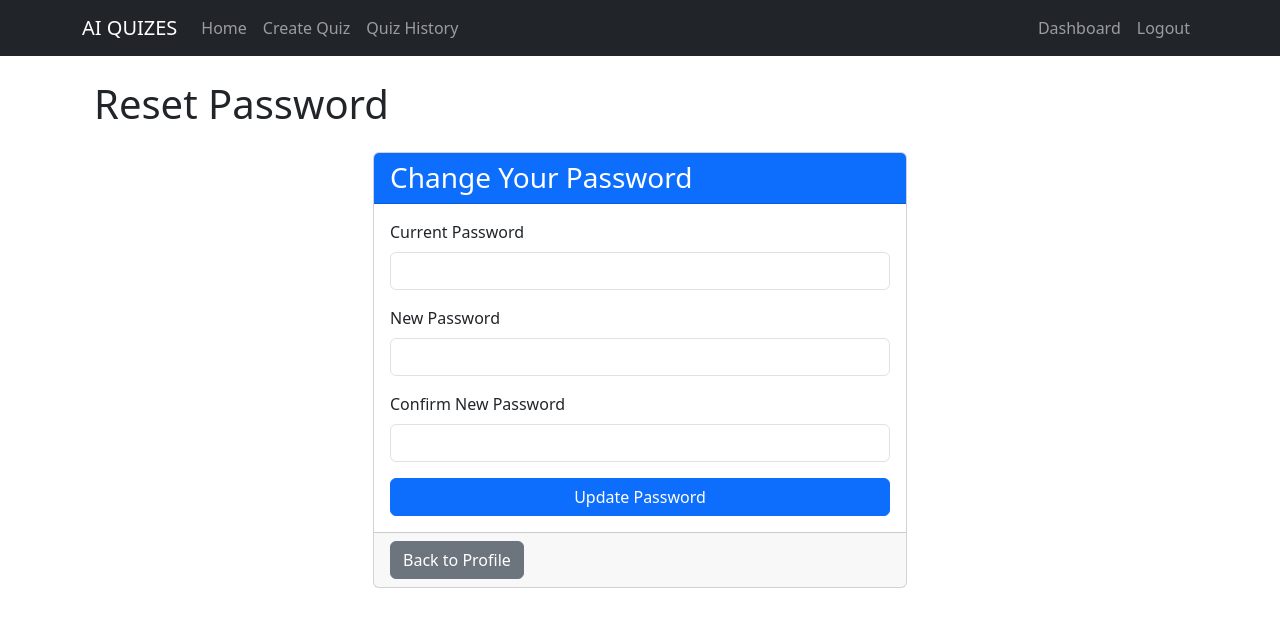
After one commit to SiraYsia/AI-Quizes-CMSC388J, a Flask app: page /reset-password in a window 1280 px wide. The commit adds this page. Shown: the top 627 px of the page. Run offline with Flask 3, Linux system fonts and the light colour scheme; the visitor is signed in with stand-in values (Sample User, id 1).

Commit message:
add reset password functionlity

```diff
--- a/quiz_app/auth/routes.py
+++ b/quiz_app/auth/routes.py
@@ -3,6 +3,7 @@ from flask_login import login_user, current_user, logout_user, login_required
 from quiz_app import bcrypt, mongo
 from quiz_app.models import User
 from quiz_app.auth.forms import RegistrationForm, LoginForm
+from quiz_app.user.forms import ResetPasswordForm
 from . import auth
 from bson.objectid import ObjectId
 
@@ -47,6 +48,28 @@ def login():
 
     return render_template('auth/login.html', title='Login', form=form)
 
+
+@auth.route('/reset-password', methods=['GET', 'POST'])
+@login_required
+def reset_password():
+    form = ResetPasswordForm()
+
+    if form.validate_on_submit():
+        if bcrypt.check_password_hash(current_user.password, form.current_password.data):
+            hashed_password = bcrypt.generate_password_hash(form.new_password.data).decode('utf-8')
+
+            mongo.db.users.update_one(
+                {'_id': ObjectId(current_user.id)},
+                {'$set': {'password': hashed_password}}
+            )
+
+            flash('Your password has been updated!', 'success')
+            return redirect(url_for('user.dashboard'))
+        else:
+            flash('Current password is incorrect.', 'danger')
+
+    return render_template('user/reset_password.html', title='Reset Password', form=form)
+
 @auth.route('/logout')
 def logout():
     logout_user()
--- a/quiz_app/user/forms.py
+++ b/quiz_app/user/forms.py
@@ -1,6 +1,6 @@
 from flask_wtf import FlaskForm
-from wtforms import StringField, SubmitField
-from wtforms.validators import DataRequired, Email, ValidationError, Length
+from wtforms import StringField, PasswordField, SubmitField
+from wtforms.validators import DataRequired, Email, ValidationError, Length, EqualTo
 from flask_login import current_user
 from quiz_app import mongo
 
@@ -20,3 +20,9 @@ class UpdateProfileForm(FlaskForm):
             user = mongo.db.users.find_one({'email': email.data})
             if user:
                 raise ValidationError('Email is already registered.')
+
+class ResetPasswordForm(FlaskForm):
+    current_password = PasswordField('Current Password', validators=[DataRequired()])
+    new_password = PasswordField('New Password', validators=[DataRequired()])
+    confirm_password = PasswordField('Confirm New Password', validators=[DataRequired(), EqualTo('new_password')])
+    submit = SubmitField('Update Password')
--- a/quiz_app/user/templates/user/profile.html
+++ b/quiz_app/user/templates/user/profile.html
@@ -44,6 +44,12 @@
                     </form>
                 </div>
             </div>
+            <div class="card-footer">
+                <div class="d-flex justify-content-between">
+                    <a href="{{ url_for('user.dashboard') }}" class="btn btn-secondary">Back to Dashboard</a>
+                    <a href="{{ url_for('user.reset_password') }}" class="btn btn-warning">Change Password</a>
+                </div>
+            </div>
         </div>
     </div>
 </div>
--- /dev/null
+++ b/quiz_app/user/templates/user/reset_password.html
@@ -0,0 +1,66 @@
+{% extends "base.html" %}
+{% block content %}
+<div class="container">
+    <h1 class="mb-4">Reset Password</h1>
+
+    <div class="row">
+        <div class="col-md-6 offset-md-3">
+            <div class="card">
+                <div class="card-header bg-primary text-white">
+                    <h3 class="card-title mb-0">Change Your Password</h3>
+                </div>
+                <div class="card-body">
+                    <form method="POST">
+                        {{ form.hidden_tag() }}
+                        <div class="mb-3">
+                            {{ form.current_password.label(class="form-label") }}
+                            {% if form.current_password.errors %}
+                                {{ form.current_password(class="form-control is-invalid") }}
+                                <div class="invalid-feedback">
+                                    {% for error in form.current_password.errors %}
+                                        <span>{{ error }}</span>
+                                    {% endfor %}
+                                </div>
+                            {% else %}
+                                {{ form.current_password(class="form-control") }}
+                            {% endif %}
+                        </div>
+                        <div class="mb-3">
+                            {{ form.new_password.label(class="form-label") }}
+                            {% if form.new_password.errors %}
+                                {{ form.new_password(class="form-control is-invalid") }}
+                                <div class="invalid-feedback">
+                                    {% for error in form.new_password.errors %}
+                                        <span>{{ error }}</span>
+                                    {% endfor %}
+                                </div>
+                            {% else %}
+                                {{ form.new_password(class="form-control") }}
+                            {% endif %}
+                        </div>
+                        <div class="mb-3">
+                            {{ form.confirm_password.label(class="form-label") }}
+                            {% if form.confirm_password.errors %}
+                                {{ form.confirm_password(class="form-control is-invalid") }}
+                                <div class="invalid-feedback">
+                                    {% for error in form.confirm_password.errors %}
+                                        <span>{{ error }}</span>
+                                    {% endfor %}
+                                </div>
+                            {% else %}
+                                {{ form.confirm_password(class="form-control") }}
+                            {% endif %}
+                        </div>
+                        <div class="d-grid gap-2">
+                            {{ form.submit(class="btn btn-primary") }}
+                        </div>
+                    </form>
+                </div>
+                <div class="card-footer">
+                    <a href="{{ url_for('user.profile') }}" class="btn btn-secondary">Back to Profile</a>
+                </div>
+            </div>
+        </div>
+    </div>
+</div>
+{% endblock %}
```
Also changed, not shown: quiz_app/user/routes.py (+26 -2 lines), 1 other file.
